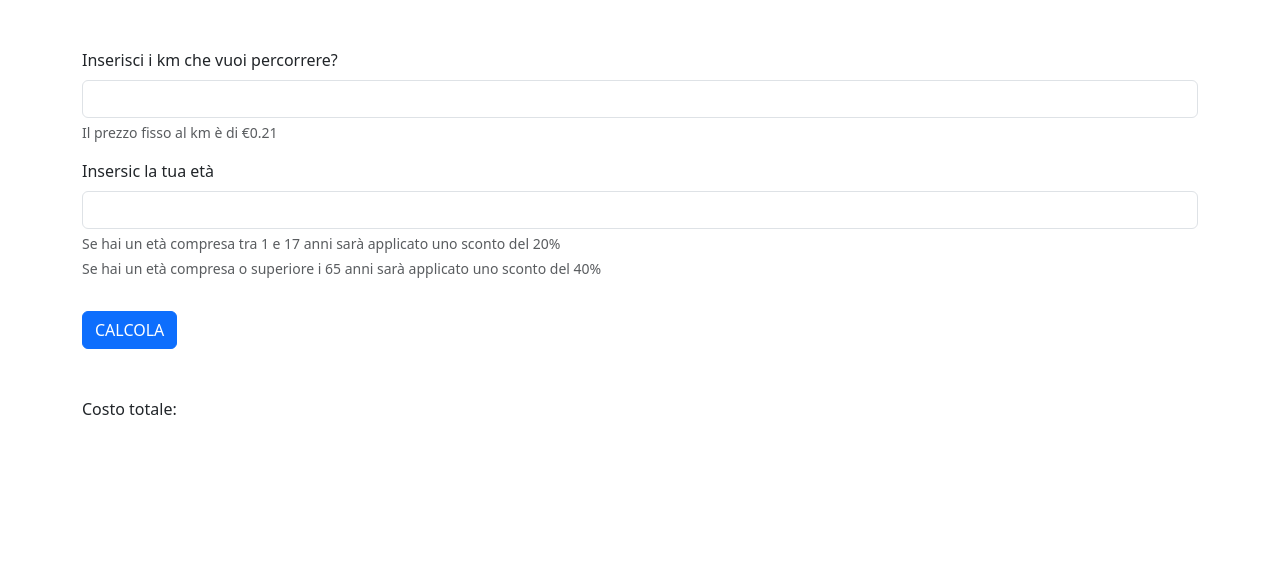
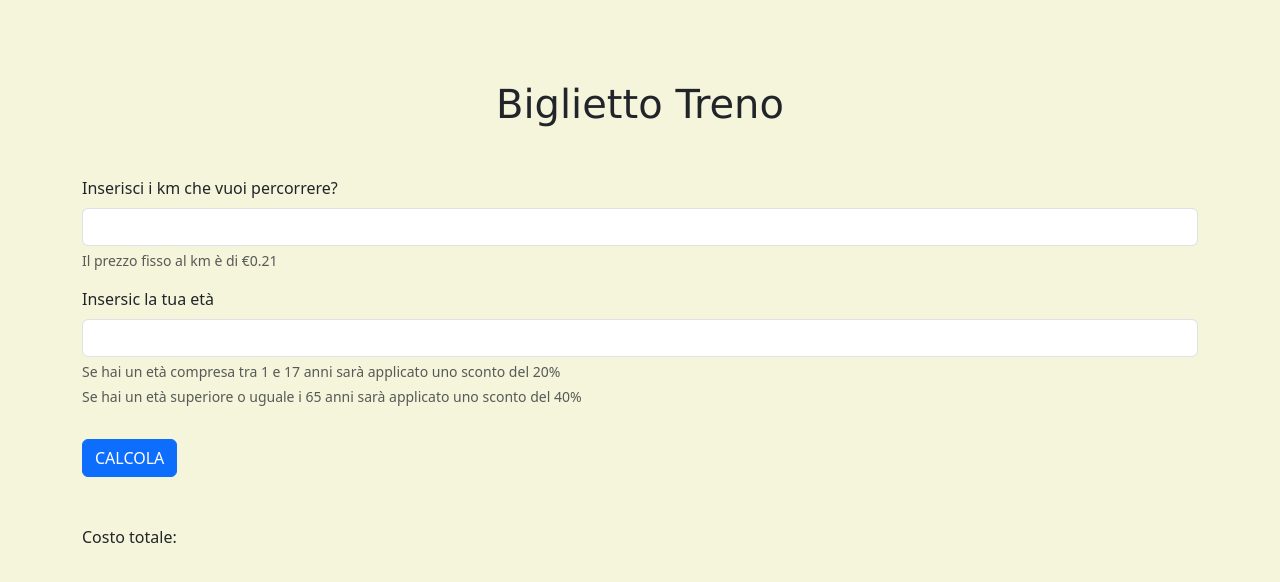
Before and after one commit to federicomolino/js-biglietto-treno-form, a plain HTML site: page index.html in a window 1280 px wide. Drawn offline with nearby package versions, Linux system fonts and the light colour scheme.

Commit message:
fix: html e css

```diff
--- a/css/style.css
+++ b/css/style.css
@@ -1,3 +1,13 @@
+body{
+    background-color: beige;
+}
+
+.title{
+    text-align: center;
+    margin-top: 80px;
+    font-family: Verdana, Geneva, Tahoma, sans-serif;
+}
+
 .text-red{
     color: red;
     font-weight: bold;
--- a/index.html
+++ b/index.html
@@ -8,6 +8,9 @@
     <title>Document</title>
 </head>
 <body>
+
+    <h1 class="title">Biglietto Treno</h1>
+
     <div class="container mt-5">
         <form>
             <div class="mb-3">
@@ -18,9 +21,9 @@
 
             <div class="mb-3">
                 <label class="form-label">Insersic la tua età</label>
-                <input type="age" class="form-control" id="agePerson">
+                <input type="number" class="form-control" id="agePerson">
                 <div class="form-text">Se hai un età compresa tra 1 e 17 anni sarà applicato uno sconto del 20%</div>
-                <div class="form-text">Se hai un età compresa o superiore i 65 anni sarà applicato uno sconto del 40%</div>
+                <div class="form-text">Se hai un età superiore o uguale i 65 anni sarà applicato uno sconto del 40%</div>
             </div>
 
             <button id="submit" class="btn btn-primary mt-3">
--- a/main/main.js
+++ b/main/main.js
@@ -2,7 +2,6 @@ const submitBotton = document.querySelector('#submit');
 let numberKmInput = document.querySelector('#numberKm');
 let agePersonInput = document.querySelector('#agePerson');
 let resultInput = document.querySelector('#result')
-
 const spinnerButton = submitBotton.querySelector ('#spinnerButton');
 const statusSpan = submitBotton.querySelector ('#statusButton');
 
@@ -14,7 +13,6 @@ submitBotton.addEventListener('click', function(event){
 
     //faccio apparire al click lo spinner del bottone
     spinnerButton.classList.toggle('d-none')
-
     statusSpan.innerHTML =  `Sto calcolando`;
 
     //la rispsota viene data dopo 1,5 secondi
@@ -27,7 +25,7 @@ submitBotton.addEventListener('click', function(event){
         //verfico che entrambi siano numeri quelli inseriti
         if(isNaN(numberKm) || isNaN (agePerson) || numberKm <= 0 || agePerson <= 0){
 
-            resultInput.innerHTML = `Entrabe le richieste devono avere un valore numerico superiore a 0, ricarica la pagina`;
+            resultInput.innerHTML = `Entrabe le richieste devono avere un valore numerico superiore a 0, ricarica la pagina!!!`;
             resultInput.classList.add('text-red')
 
         }else{
```
